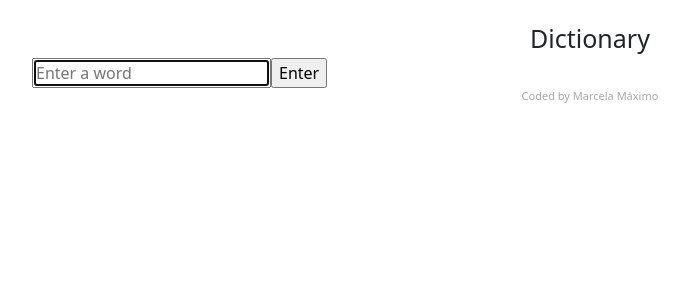
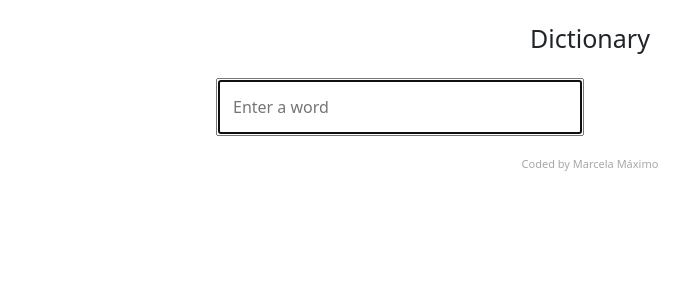
Before and after one commit to MarcelaMaximo/dictionary, a React (Create React App) app: page / in a window 1280 px wide. Shown: the top 300 px of the page, without its empty margins (50-739 px from the left). Built offline with nearby package versions, Linux system fonts and the light colour scheme.

Commit message:
css changed

```diff
--- a/src/Dictionary.css
+++ b/src/Dictionary.css
@@ -0,0 +1,20 @@
+.Dictionary .col-8 {
+  text-align: center;
+}
+.Dictionary input {
+  width: 50%;
+  margin: 20px 0 20px 0;
+  padding: 15px;
+}
+h2 {
+  margin: 20px 0 20px 0;
+  border: 2px dashed #ccc;
+  padding: 15px;
+  border-radius: 30px;
+}
+.Meaning {
+  margin: 20px 0 20px 0;
+  border: 2px dashed #ccc;
+  padding: 15px;
+  border-radius: 30px;
+}
--- a/src/Dictionary.js
+++ b/src/Dictionary.js
@@ -25,11 +25,17 @@ export default function Dictionary () {
 
   return (
     <div className="Dictionary">
-      <form onSubmit={search}>
-        <input type="search" placeholder="Enter a word" autoFocus={true} onChange={handleKeywordChange}/>
-        <input type="submit" value="Enter"/>
-      </form>
-      <Results results={results}/>
+      <div className="row">
+        <div className="col-8">
+          <form onSubmit={search}>
+            <input type="search" placeholder="Enter a word" autoFocus={true} onChange={handleKeywordChange}/>
+          </form>
+          <Results results={results}/>
+        </div>
+        <div className="col-4">
+
+        </div>
+      </div>
     </div>
   );
 }
--- a/src/Meaning.js
+++ b/src/Meaning.js
@@ -9,12 +9,11 @@ export default function Meaning (props){
       {
         return (
           <div key={index}>
-          <p>
+          <div>
           {definition.definition}
+          </div>
           <br />
-          <br />
-          <em> {definition.example} </em>
-          </p>
+          <em> Eg: {definition.example}</em>
           </div>
         );
       })}
```
